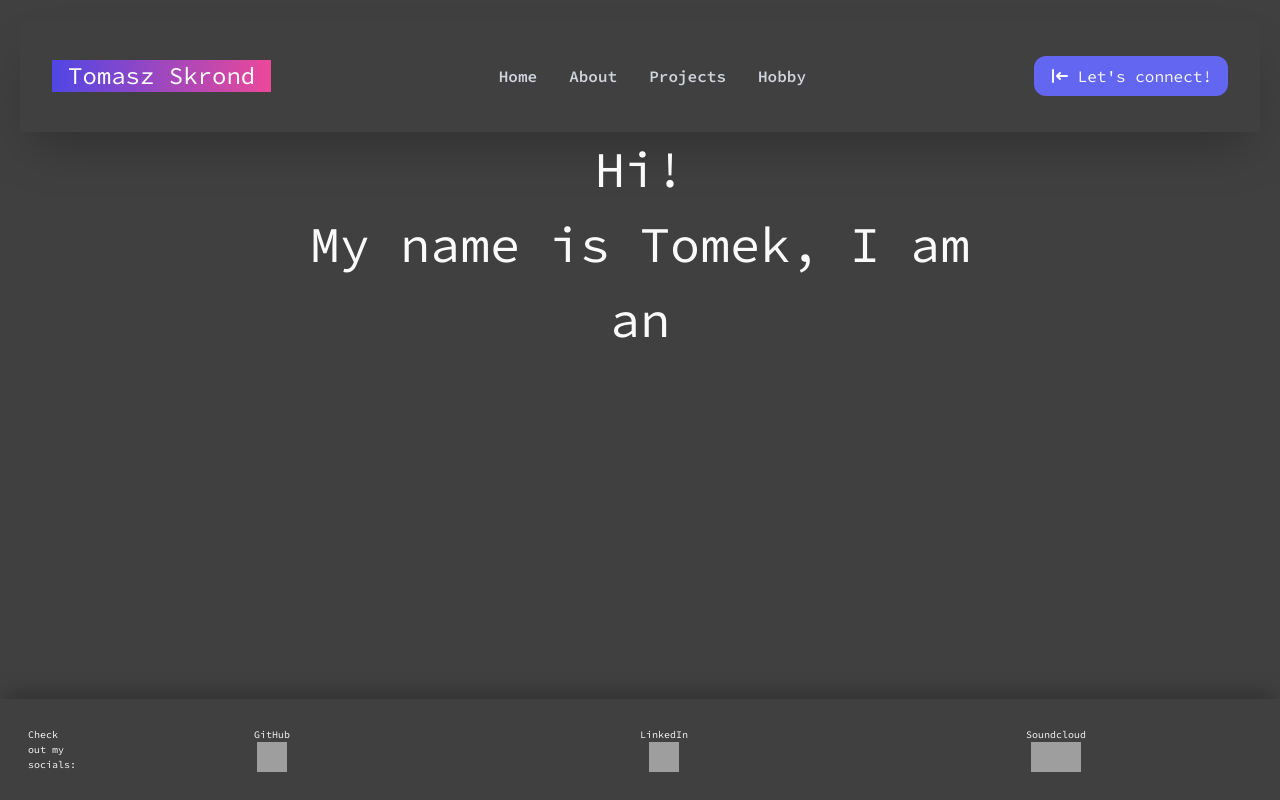
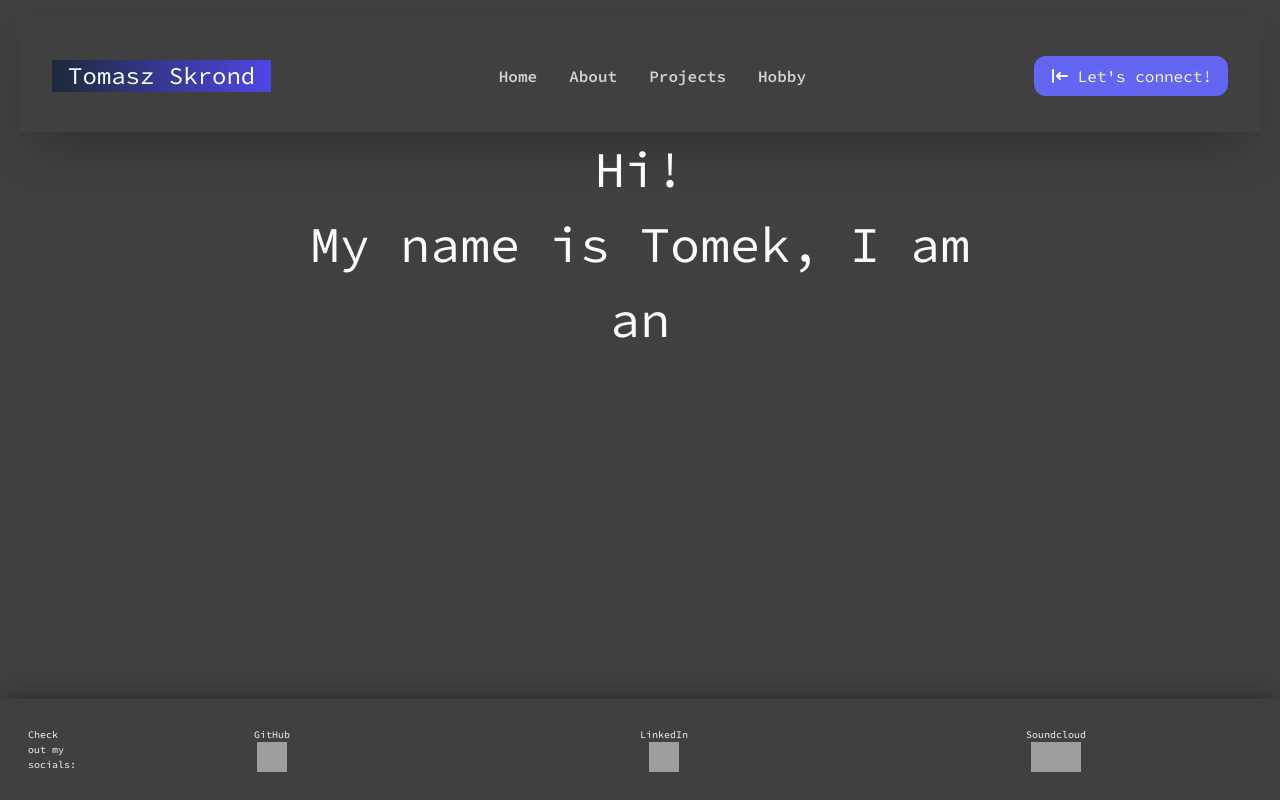
Before and after one commit to tomek-skrond/aboutme, a SvelteKit app: page / in a window 1280 px wide. Built offline with nearby package versions, Linux system fonts and the light colour scheme; grey boxes are pictures that could not be loaded.

Commit message:
different color on name

```diff
--- a/src/routes/+layout.svelte
+++ b/src/routes/+layout.svelte
@@ -1,7 +1,5 @@
 <script>
 	import "../app.css";
-
-
 	import { onMount } from 'svelte'; // Import onMount from svelte
 	import { page } from '$app/stores'; // Assuming you're using SvelteKit
 
@@ -16,12 +14,9 @@
 
 <nav style="margin:0;" class="shadow-2xl w-100 px-8 md:px-auto">
 	<div class="h-28 mx-auto container flex items-center items-stretch justify-between flex-wrap">
-		<!-- Logo -->
-		<!-- <div class="flex justify-start">
-			<img src="{img}" alt="">
-		</div> -->
 
-		<div class="self-center text-2xl box-decoration-clone bg-gradient-to-r from-indigo-600 to-pink-500 text-white px-2 md:px-4 text-indigo-500">
+
+		<div class="self-center text-2xl box-decoration-clone bg-gradient-to-r from-slate-800 bg-indigo-600  text-white px-2 md:px-4 text-indigo-500">
 			<a href="/">Tomasz Skrond</a>
 		</div>
 		<div class="self-center text-gray-300 order-3 w-full md:w-auto md:order-2">
@@ -57,25 +52,6 @@
 
 <slot></slot>
 
-<!-- <footer class="fixed bottom-0 left-0 z-20 w-full p-4 bg-white border-t border-gray-200 shadow md:flex md:items-center md:justify-between md:p-6 dark:bg-gray-800 dark:border-gray-600">
-    <span class="text-sm text-gray-500 sm:text-center dark:text-gray-400">© 2023 <a href="https://flowbite.com/" class="hover:underline">Flowbite™</a>. All Rights Reserved.
-    </span>
-    <ul class="flex flex-wrap items-center mt-3 text-sm font-medium text-gray-500 dark:text-gray-400 sm:mt-0">
-        <li>
-            <a href="#" class="hover:underline me-4 md:me-6">About</a>
-        </li>
-        <li>
-            <a href="#" class="hover:underline me-4 md:me-6">Privacy Policy</a>
-        </li>
-        <li>
-            <a href="#" class="hover:underline me-4 md:me-6">Licensing</a>
-        </li>
-        <li>
-            <a href="#" class="hover:underline">Contact</a>
-        </li>
-    </ul>
-</footer> -->
-
 <footer style="box-shadow: 0 -10px 20px -5px rgb(0 0 0 / 0.25);" class="fixed bottom-0 left-0 z-20 w-full p-4">
     <div class="container flex flex-col items-center justify-center p-3 mx-auto space-y-4 sm:space-y-0 sm:flex-row">
 		<p>Check out my socials:</p>
```
